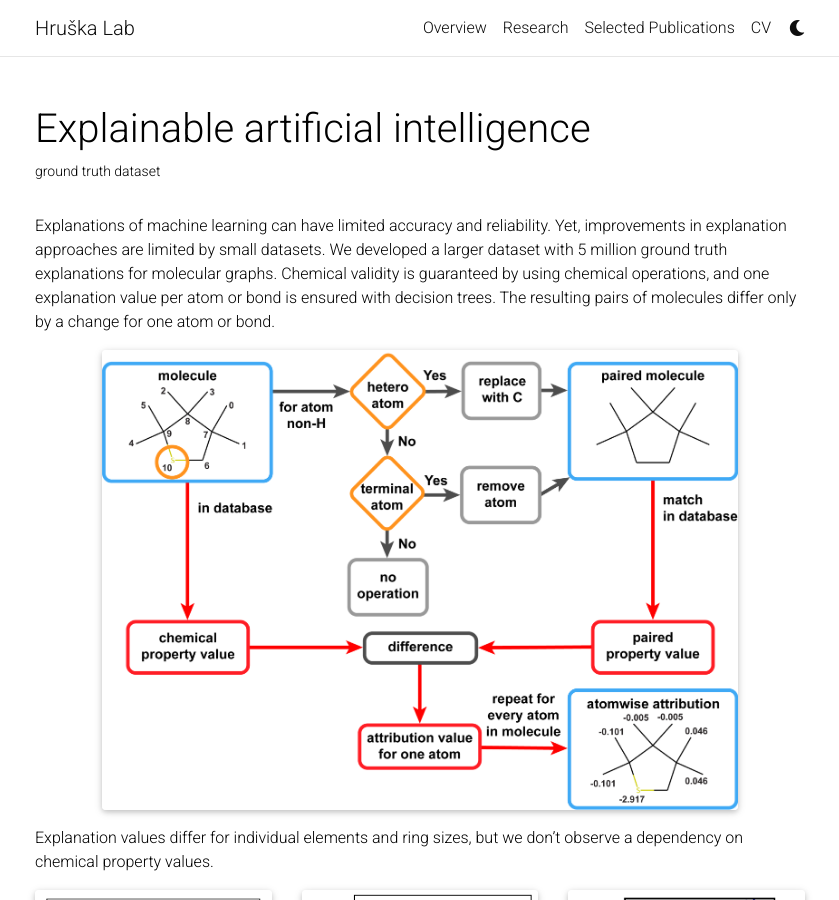
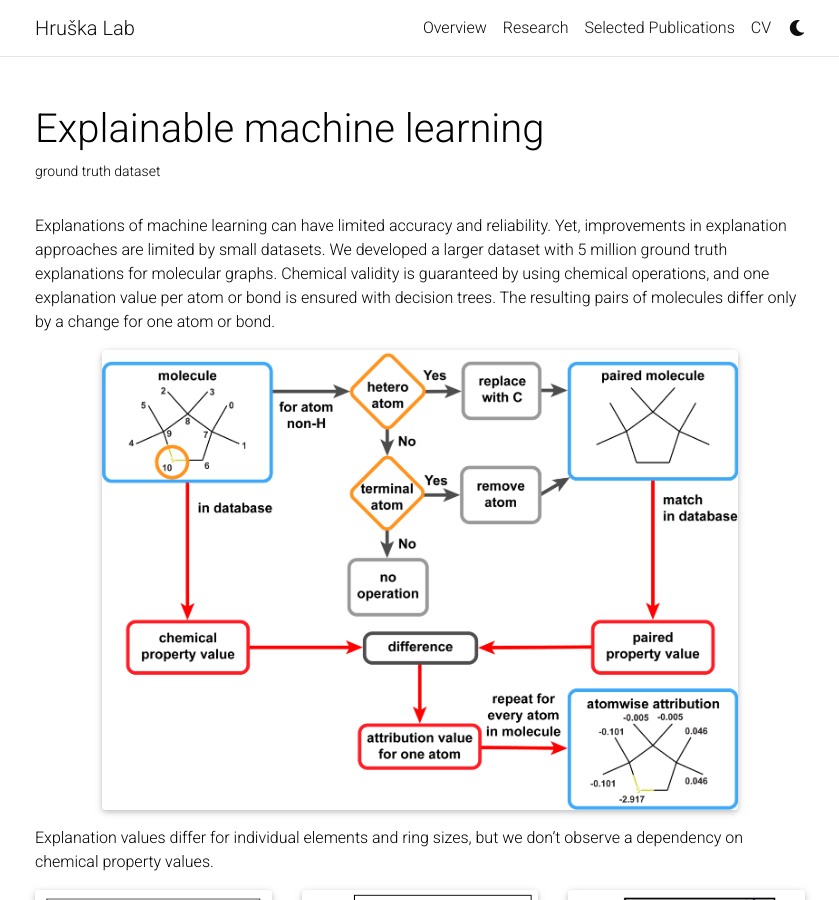
Before and after one commit to hruska-lab/hruska-lab.github.io, a Jekyll site: the page built from _projects/9_project.md, in a window 1280 px wide and 900 px high. Shown: the whole window, without its empty margins (220-1059 px from the left). Built offline with Jekyll 4.4.1, drawn with Linux system fonts in a browser that asks for light colours; full-size pictures stand in for the smaller copies a plugin makes; comment, search, counter and statistics services are not loaded; a style sheet for code colours, icons or effects is not loaded.

```diff
--- a/_projects/9_project.md
+++ b/_projects/9_project.md
@@ -1,6 +1,6 @@
 ---
 layout: page
-title: Explainable artificial intelligence
+title: Explainable machine learning
 description: ground truth dataset
 img: assets/img/atomwise6.png
 importance: 2
```
Also changed, not shown: _projects/4_project.md (+1 -1 lines).
